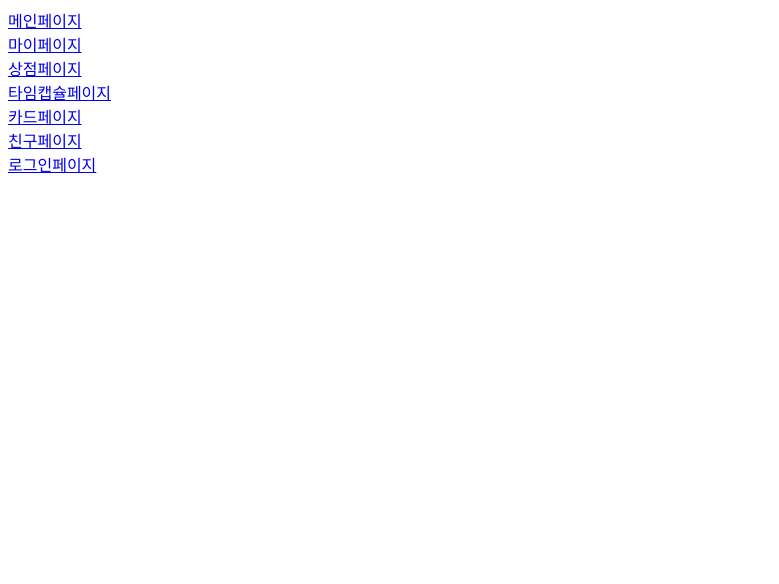
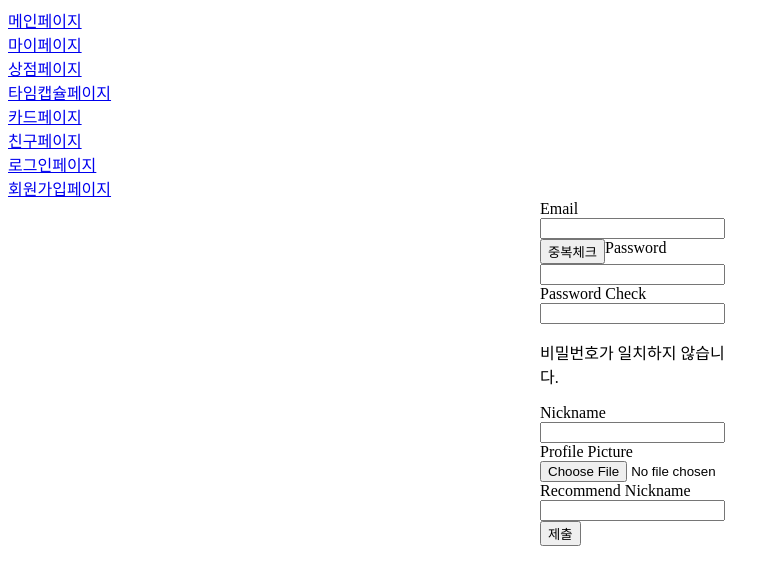
Before and after one commit to wjdgusaho/Damda, a React (Create React App) app in the folder frontend/client/: page /signup in a window 1280 px wide. Shown: the top 584 px of the page, without its empty margins (0-779 px from the left). Built offline with nearby package versions, Linux system fonts and the light colour scheme.

Commit message:
fix : frontend 영범이형 최신걸로 갱신

```diff
--- a/frontend/client/src/Main.tsx
+++ b/frontend/client/src/Main.tsx
@@ -11,6 +11,7 @@ import TimecapsulePage from './components/TimecapsulePage'
 import Card from './components/Card'
 import Friend from './components/Friend'
 import Login from './components/Auth/Login'
+import {SignUp} from './components/Auth/SignUp'
 import Navigation from './Navigation'
 
 function Main() {
@@ -28,6 +29,7 @@ function Main() {
               <Route path='/card/' element={<Card/>}></Route>
               <Route path='/friend/' element={<Friend/>}></Route>
               <Route path='/login/' element={<Login/>}></Route>
+              <Route path='/signup/' element={<SignUp/>}></Route>
             </Routes>
           </BrowserRouter>
         </Provider>
--- a/frontend/client/src/Navigation.tsx
+++ b/frontend/client/src/Navigation.tsx
@@ -19,6 +19,7 @@ const Navigation = function () {
             <Link to="/card">카드페이지</Link>
             <Link to="/friend">친구페이지</Link>
             <Link to="/login">로그인페이지</Link>
+            <Link to="/signup">회원가입페이지</Link>
         </Navbar>
     )
 }
--- a/frontend/client/src/components/Auth/Login.tsx
+++ b/frontend/client/src/components/Auth/Login.tsx
@@ -1,5 +1,7 @@
 import React, {useState} from "react";
 import { styled } from "styled-components";
+import axios from "axios";
+import {serverUrl, reqUrl} from '../../urls'
 
 const Form = styled.form`
     display: flex;
@@ -23,6 +25,21 @@ const Login = function () {
 
     function formSubmit (e:React.FormEvent<HTMLFormElement>) {
         e.preventDefault()
+
+        axios({
+            method: "POST",
+            url: serverUrl + "user/login/",
+            data: {
+                'email' : email,
+                'password' : password
+            },
+        })
+        .then(response => {
+            console.log(response)
+        })
+        .catch(error => {
+            console.error(error)
+        })
     }
 
     return (
@@ -34,6 +51,7 @@ const Login = function () {
             <input id="password-input" type="password" value={password} onChange={inputPassword} style={size}/>
             <button>제출</button>
           </Form>
+          <a href={reqUrl}>카카오톡 로그인</a>
         </div>
     )
 }
--- a/frontend/client/src/components/Auth/SignUp.tsx
+++ b/frontend/client/src/components/Auth/SignUp.tsx
@@ -1,6 +1,7 @@
 import React, {useState} from 'react'
 import { styled } from "styled-components";
 import axios from 'axios'
+import {serverUrl} from '../../urls'
 
 const Form = styled.form`
     display: flex;
@@ -14,10 +15,12 @@ export const SignUp = function () {
     const [userdata, setUserdata] = useState({
         'email' : '',
         'password' : '',
+        'passwordCheck' : '',
         'nickname' : '',
         'profilePicture' : undefined,
         'recommendNickname' : ''
     })
+
     function handleChange (event:React.FormEvent<HTMLInputElement>) {
         setUserdata({
             ...userdata,
@@ -25,8 +28,16 @@ export const SignUp = function () {
         })
     }
 
-    function checkOverlap (event:React.MouseEvent<HTMLButtonElement>) {
+    function passwordCheck (event:React.FormEvent<HTMLInputElement>){
 
+    }
+
+    function checkEmailOverlap (event:React.MouseEvent<HTMLButtonElement>) {
+        axios.post(serverUrl+"user/register",{'email' : userdata.email})
+        .then(response => {
+            console.log(response)
+        })
+        .catch(error => console.error(error))
     }
 
     function handleSubmit (event:React.FormEvent<HTMLFormElement>){
@@ -38,10 +49,14 @@ export const SignUp = function () {
           <Form onSubmit={handleSubmit}>
             <label htmlFor="email">Email</label>
             <input name='email' type="email" value={userdata.email} onChange={handleChange}/>
-            <button onClick={checkOverlap}>중복체크</button>
+            <button onClick={checkEmailOverlap}>중복체크</button>
 
             <label htmlFor="password">Password</label>
             <input name='password' type="password" value={userdata.password} onChange={handleChange}/>
+
+            <label htmlFor="passwordCheck">Password Check</label>
+            <input name='passwordCheck' type="password" value={userdata.passwordCheck} onChange={handleChange}/>
+            <p onChange={passwordCheck}>비밀번호가 일치하지 않습니다.</p>
 
             <label htmlFor="nickname">Nickname</label>
             <input name='nickname' type="text" value={userdata.nickname} onChange={handleChange}/>
--- a/frontend/client/src/urls.tsx
+++ b/frontend/client/src/urls.tsx
@@ -1,4 +1,4 @@
-export const serverUrl = "http://localhost:8080"
+export const serverUrl = "http://localhost:8080/api/"
 export const reqUrl = "https://kauth.kakao.com/oauth/authorize"
                     + "?client_id=9292106e6bff609d98bd0df4de1ede06"
                     + "&client_secret=GcveX0t6jBVJV3TT7XOxrFAc13inJUYf"
```
